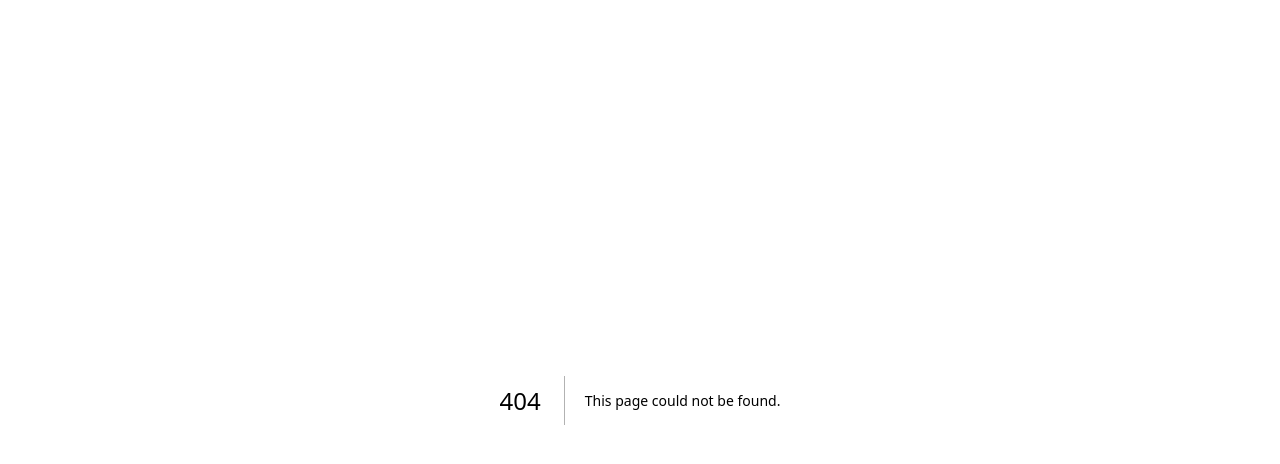
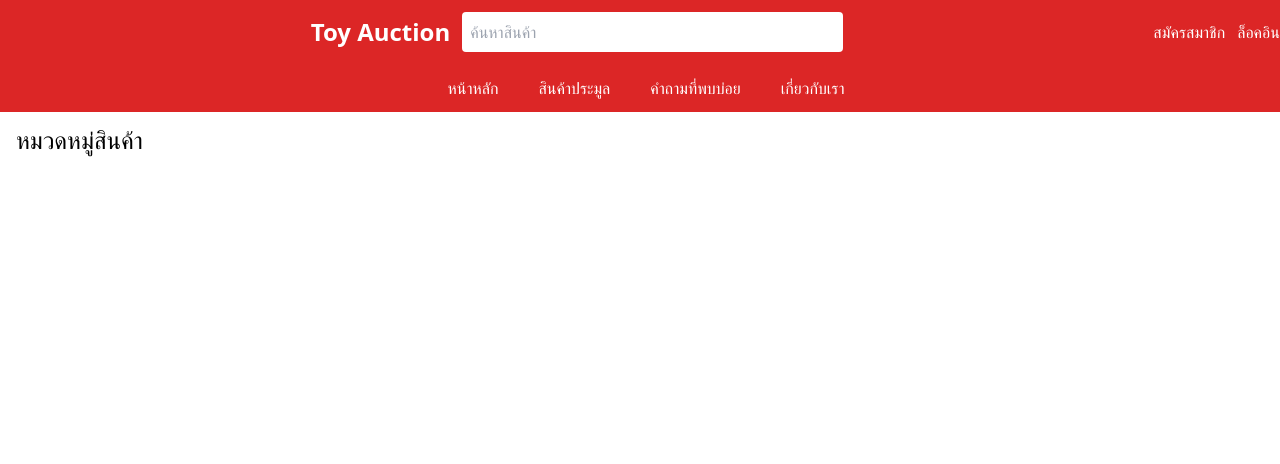
Before and after one commit to JoPrapansak/Toy_Auction, a Next.js app: page /home in a window 1280 px wide. Before the commit this address had no page. Shown: the top 464 px of the page. Built offline with nearby package versions, Linux system fonts and the light colour scheme.

Commit message:
editNavbar & addPagehome

```diff
--- a/src/app/components/Navbar.jsx
+++ b/src/app/components/Navbar.jsx
@@ -1,5 +1,8 @@
+'use client'
+
 import React from 'react'
 import Link from 'next/link'
+
 
 function Navbar() {
   return (
@@ -19,8 +22,8 @@ function Navbar() {
                     />
                 </div>
                 <ul className='flex'>
+                    <li className='ms-3'><Link href="/register">สมัครสมาชิก</Link></li>
                     <li className='ms-3'><Link href="/login">ล็อคอิน</Link></li>
-                    <li className='ms-3'><Link href="/register">สมัครสมาชิก</Link></li>
                 </ul>
             </div>
         </div>
@@ -31,8 +34,8 @@ function Navbar() {
                 <ul className='flex space-x-10'>
                     <li className='ms-3'><Link href="/">หน้าหลัก</Link></li>
                     <li className='ms-3'><Link href="/product">สินค้าประมูล</Link></li>
-                    <li className='ms-3'><Link href="/asked"></Link>คำถามที่พบบ่อย</li>
-                    <li className='ms-3'><Link href="/about"></Link>เกี่ยวกับเรา</li>
+                    <li className='ms-3'><Link href="/asked">คำถามที่พบบ่อย</Link></li>
+                    <li className='ms-3'><Link href="/about">เกี่ยวกับเรา</Link></li>
                 </ul>
             </div>
 
--- /dev/null
+++ b/src/app/home/page.jsx
@@ -0,0 +1,17 @@
+'use client'
+
+import React from 'react'
+import Navbar from '../components/Navbar'
+
+function HomePage() {
+  return (
+    <div>
+      <Navbar/>
+        <div className='container mx-auto px-4'>
+            <h3 className='text-2xl my-3'>หมวดหมู่สินค้า</h3>
+        </div>
+    </div>
+  )
+}
+
+export default HomePage
```
